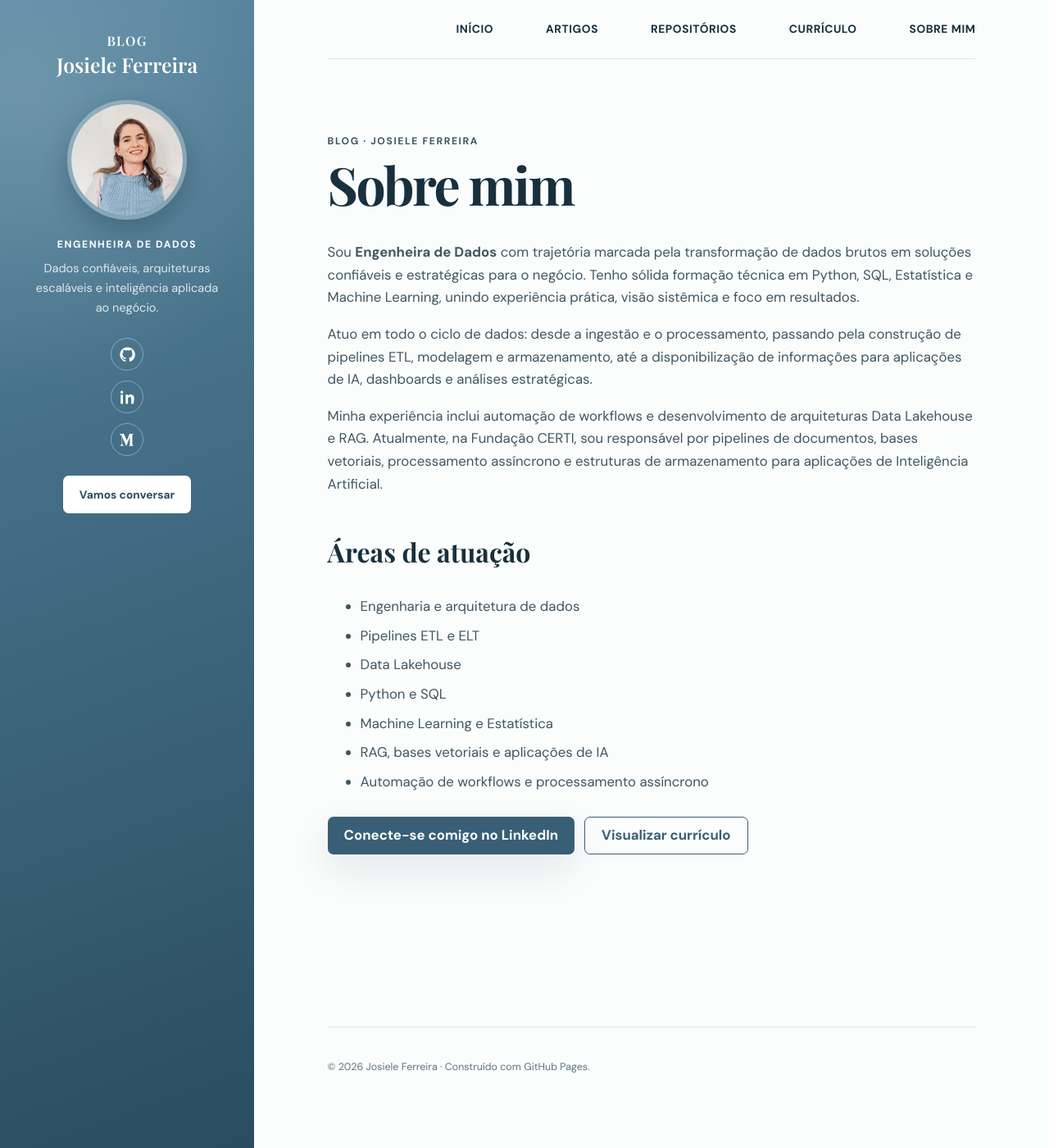
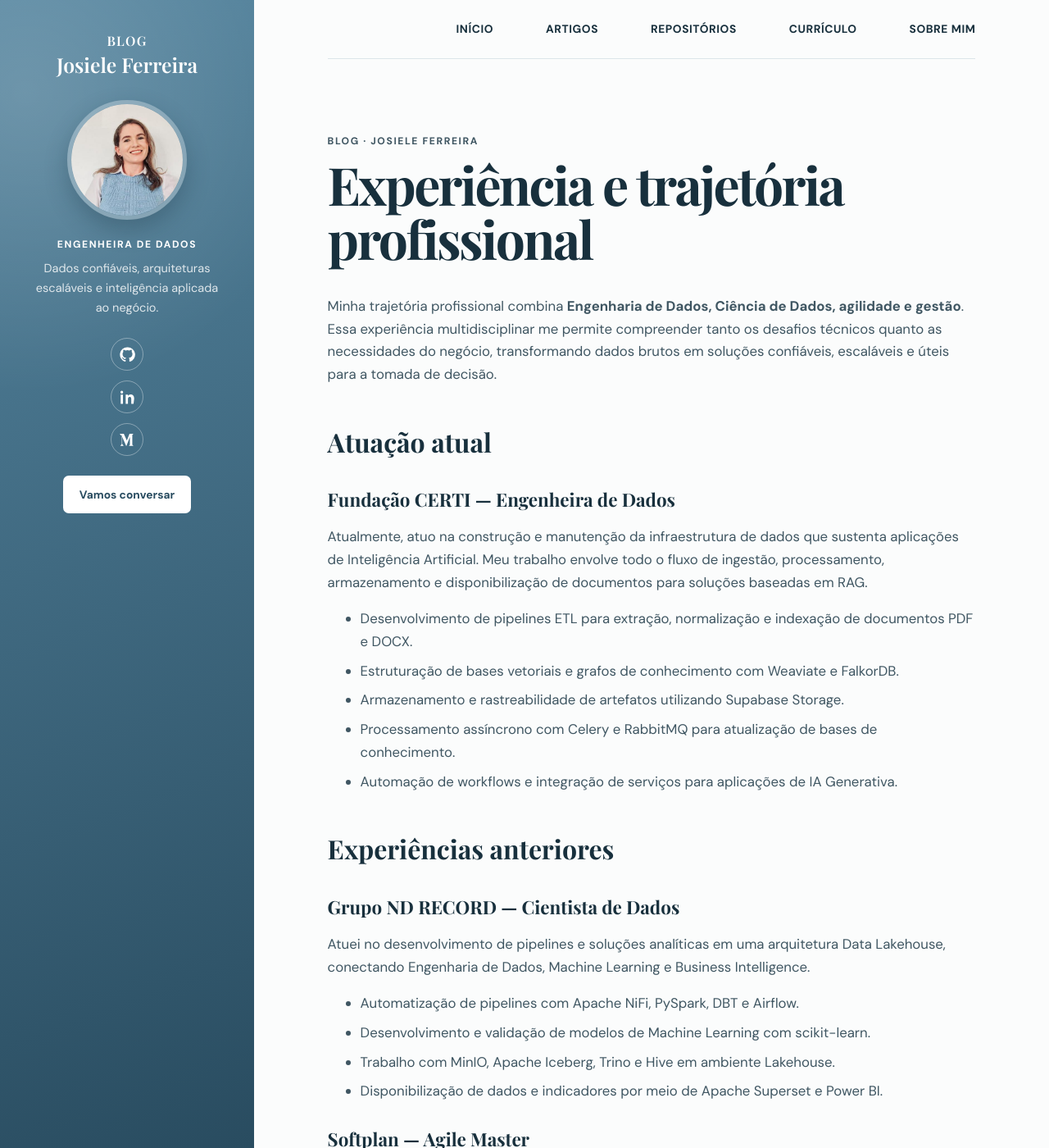
Before and after one commit to josieleferreira/josieleferreira.github.io, a Jekyll site: the page built from about.md, in a window 1280 px wide and 1400 px high. Shown: the whole window at 82% size. Built offline with Jekyll 4.4.1, drawn with Linux system fonts in a browser that asks for light colours; some of the changed text lies outside the part shown.

Commit message:
Aprimorar apresentação da experiência profissional

```diff
--- a/_layouts/default.html
+++ b/_layouts/default.html
@@ -9,7 +9,7 @@
     <link rel="preconnect" href="https://fonts.googleapis.com">
     <link rel="preconnect" href="https://fonts.gstatic.com" crossorigin>
     <link href="https://fonts.googleapis.com/css2?family=DM+Sans:wght@400;500;600;700&family=Playfair+Display:wght@600;700&display=swap" rel="stylesheet">
-    <link rel="stylesheet" href="{{ '/assets/css/style.css' | relative_url }}?v=3">
+    <link rel="stylesheet" href="{{ '/assets/css/style.css' | relative_url }}?v=4">
   </head>
   <body>
     <aside class="sidebar">
--- a/_layouts/home.html
+++ b/_layouts/home.html
@@ -8,7 +8,7 @@ layout: default
   <p class="hero-lead">Compartilho aprendizados sobre pipelines, arquiteturas modernas de dados e aplicações de Inteligência Artificial.</p>
   <div class="hero-actions">
     <a class="button button-primary" href="#artigos">Explorar artigos</a>
-    <a class="button button-outline" href="{{ '/sobre/' | relative_url }}">Conheça minha trajetória</a>
+    <a class="button button-outline" href="{{ '/sobre/' | relative_url }}">Conheça minha experiência</a>
   </div>
 </header>
 
--- a/about.md
+++ b/about.md
@@ -1,24 +1,52 @@
 ---
 layout: page
-title: Sobre mim
+title: Experiência e trajetória profissional
 permalink: /sobre/
 ---
 
-Sou **Engenheira de Dados** com trajetória marcada pela transformação de dados brutos em soluções confiáveis e estratégicas para o negócio. Tenho sólida formação técnica em Python, SQL, Estatística e Machine Learning, unindo experiência prática, visão sistêmica e foco em resultados.
+Minha trajetória profissional combina **Engenharia de Dados, Ciência de Dados, agilidade e gestão**. Essa experiência multidisciplinar me permite compreender tanto os desafios técnicos quanto as necessidades do negócio, transformando dados brutos em soluções confiáveis, escaláveis e úteis para a tomada de decisão.
 
-Atuo em todo o ciclo de dados: desde a ingestão e o processamento, passando pela construção de pipelines ETL, modelagem e armazenamento, até a disponibilização de informações para aplicações de IA, dashboards e análises estratégicas.
+## Atuação atual
 
-Minha experiência inclui automação de workflows e desenvolvimento de arquiteturas Data Lakehouse e RAG. Atualmente, na Fundação CERTI, sou responsável por pipelines de documentos, bases vetoriais, processamento assíncrono e estruturas de armazenamento para aplicações de Inteligência Artificial.
+### Fundação CERTI — Engenheira de Dados
 
-## Áreas de atuação
+Atualmente, atuo na construção e manutenção da infraestrutura de dados que sustenta aplicações de Inteligência Artificial. Meu trabalho envolve todo o fluxo de ingestão, processamento, armazenamento e disponibilização de documentos para soluções baseadas em RAG.
+
+- Desenvolvimento de pipelines ETL para extração, normalização e indexação de documentos PDF e DOCX.
+- Estruturação de bases vetoriais e grafos de conhecimento com Weaviate e FalkorDB.
+- Armazenamento e rastreabilidade de artefatos utilizando Supabase Storage.
+- Processamento assíncrono com Celery e RabbitMQ para atualização de bases de conhecimento.
+- Automação de workflows e integração de serviços para aplicações de IA Generativa.
+
+## Experiências anteriores
+
+### Grupo ND RECORD — Cientista de Dados
+
+Atuei no desenvolvimento de pipelines e soluções analíticas em uma arquitetura Data Lakehouse, conectando Engenharia de Dados, Machine Learning e Business Intelligence.
+
+- Automatização de pipelines com Apache NiFi, PySpark, DBT e Airflow.
+- Desenvolvimento e validação de modelos de Machine Learning com scikit-learn.
+- Trabalho com MinIO, Apache Iceberg, Trino e Hive em ambiente Lakehouse.
+- Disponibilização de dados e indicadores por meio de Apache Superset e Power BI.
+
+### Softplan — Agile Master
+
+Conduzi cerimônias de planejamento e entrega, acompanhei indicadores de desempenho, gerenciei backlog e apoiei o desenvolvimento das equipes. Essa experiência fortaleceu minha capacidade de organizar processos, antecipar riscos e promover melhoria contínua em ambientes de tecnologia.
+
+### Gestão comercial e relacionamento com clientes
+
+Minha experiência anterior em gestão comercial e atendimento contribuiu para uma visão mais ampla do negócio. Trabalhei com análise de faturamento e despesas, identificação de oportunidades, melhoria de processos e relacionamento com clientes — competências que hoje complementam minha atuação técnica e orientada a resultados.
+
+## Competências que conectam essa trajetória
 
 - Engenharia e arquitetura de dados
+- Python, SQL e processamento distribuído
 - Pipelines ETL e ELT
-- Data Lakehouse
-- Python e SQL
+- Data Lakehouse e armazenamento de dados
 - Machine Learning e Estatística
 - RAG, bases vetoriais e aplicações de IA
 - Automação de workflows e processamento assíncrono
+- Comunicação, organização e visão de negócio
 
 <div class="page-actions">
   <a class="button button-primary" href="https://www.linkedin.com/in/josiele-ferreira-90686a1b2/" target="_blank" rel="noopener noreferrer">Conecte-se comigo no LinkedIn</a>
--- a/assets/css/style.css
+++ b/assets/css/style.css
@@ -81,6 +81,7 @@ a { color: inherit; }
 .prose { max-width: 820px; min-height: 80vh; padding: 90px 0; font-size: 1.05rem; }
 .prose h1 { margin-bottom: 36px; font-size: clamp(2.7rem, 5vw, 4.8rem); }
 .prose h2 { margin-top: 42px; font-family: "Playfair Display", serif; font-size: 2rem; }
+.prose h3 { margin: 30px 0 10px; color: var(--ink); font-family: "Playfair Display", serif; font-size: 1.4rem; line-height: 1.3; }
 .prose p, .prose li { color: #3f5662; }
 .prose li + li { margin-top: 8px; }
 .back-link { display: inline-block; margin-bottom: 28px; color: var(--blue-800); font-weight: 700; text-decoration: none; }
```
